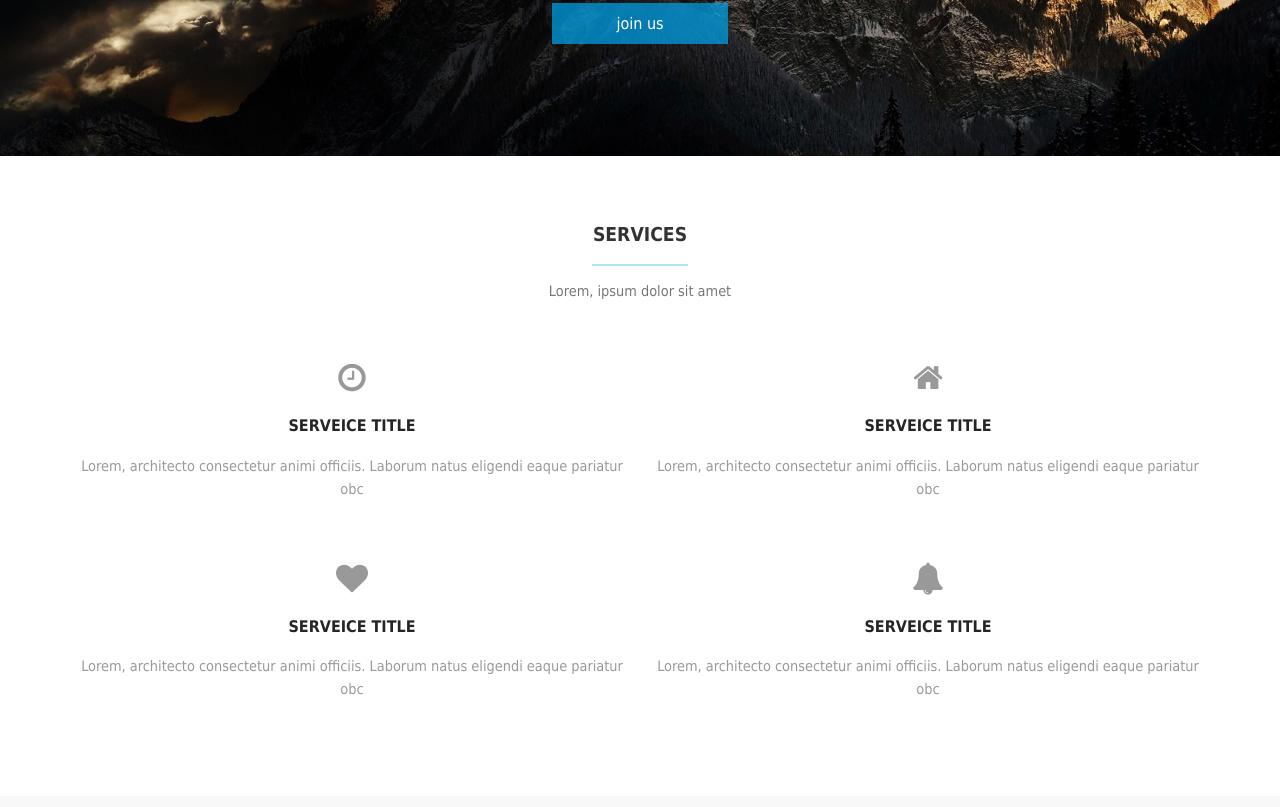
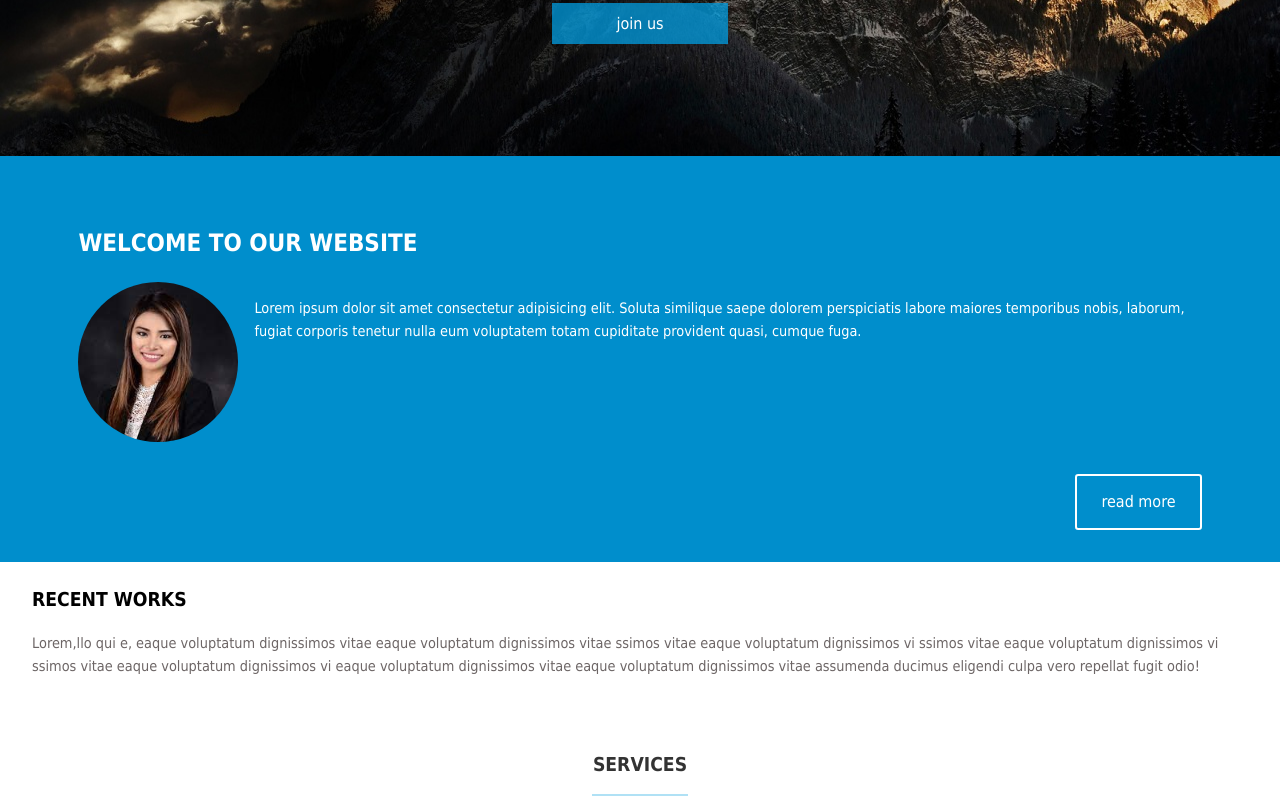
Before and after one commit to EllaShapouri/business-template, a plain HTML site: page index.html in a window 1280 px wide. Shown: the part 341-1148 px from the top of the page. Drawn offline with Linux system fonts and the light colour scheme.

Commit message:
add welcome section with useing float

```diff
--- a/index.html
+++ b/index.html
@@ -32,6 +32,28 @@
         </header>
 
         <main class="main">
+
+            <section class="welcome">
+                <div class="inner-container">
+                    <h2 class="welcome-tilte">welcome to our website</h2>
+                    <div class="welcome-message-wrapper clearfix">
+                        <img src="images/person.jpg" alt="person image" class="welcome-image">
+                        <p class="welcome-desc">
+                            Lorem ipsum dolor sit amet consectetur adipisicing elit. Soluta similique saepe dolorem perspiciatis labore maiores temporibus nobis, laborum, fugiat corporis tenetur nulla eum voluptatem totam cupiditate provident quasi, cumque fuga.
+                        </p>
+                    </div>
+                    <a href="#" class="welcom-more">read more</a>
+                </div>
+            </section>
+
+            <section class="recent-works">
+                <div class="innner-container">
+                    <h2 class="works-title">recent works</h2>
+                    <p class="works-desc">
+                        Lorem,llo qui e,  eaque voluptatum dignissimos vitae  eaque voluptatum dignissimos vitae ssimos vitae  eaque voluptatum dignissimos vi ssimos vitae  eaque voluptatum dignissimos vi ssimos vitae  eaque voluptatum dignissimos vi  eaque voluptatum dignissimos vitae eaque voluptatum dignissimos vitae assumenda ducimus eligendi culpa vero repellat fugit odio!
+                    </p>
+                </div>
+            </section>
 
             <section class="services">
                 <div class="inner-container">
--- a/styles/style.css
+++ b/styles/style.css
@@ -94,6 +94,64 @@ input{
 .main {
 
 }
+
+/* WELCOME SECTION STYLES */
+
+.welcome {
+    padding: 3em 1em 2em;
+    color: #fff;
+    background-color: #008ecc;
+}
+
+.welcome-tilte {
+    text-transform: uppercase;
+}
+
+.welcome-message-wrapper {
+    margin: 1em 0;
+}
+
+.welcome-image {
+    float: left;
+    width: 10em;
+    height: 10em;
+    margin: 0 1em 1em 0;
+    border-radius: 50%;
+}
+
+.welcome-desc {
+    font-size: .9em;
+}
+
+.welcom-more {
+    color: white;
+    font-size: 1em;
+    display: table;
+    margin-left: auto;
+    padding: .8em 1.5em;
+    border: .15em solid white;
+    border-radius: .2em;
+    text-decoration: none;
+}
+
+
+/* RECENT WORKS STYLES */
+
+.recent-works {
+    padding: .5em 2em;
+}
+
+.works-title {
+    font-size: 1.2em;
+    text-transform: uppercase;
+}
+
+.works-desc {
+    font-size: .9em;
+    color: #6d6666;
+    margin-bottom: 0;
+}
+
 
 /* SERVICES SECTION */
 
```
